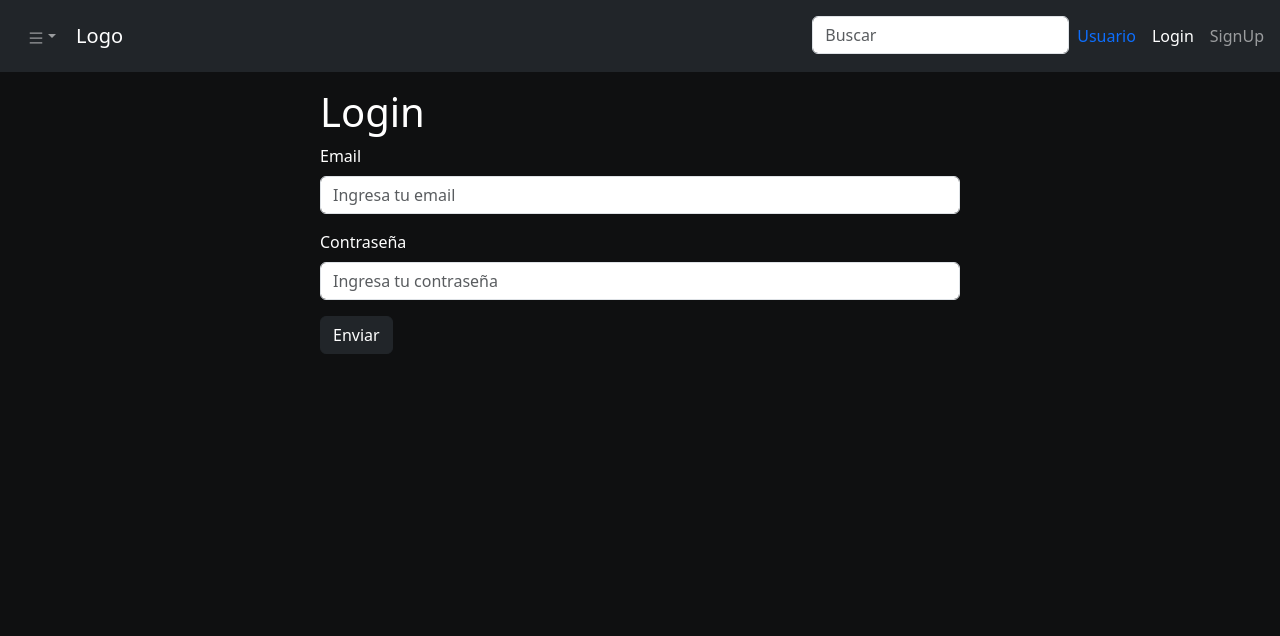
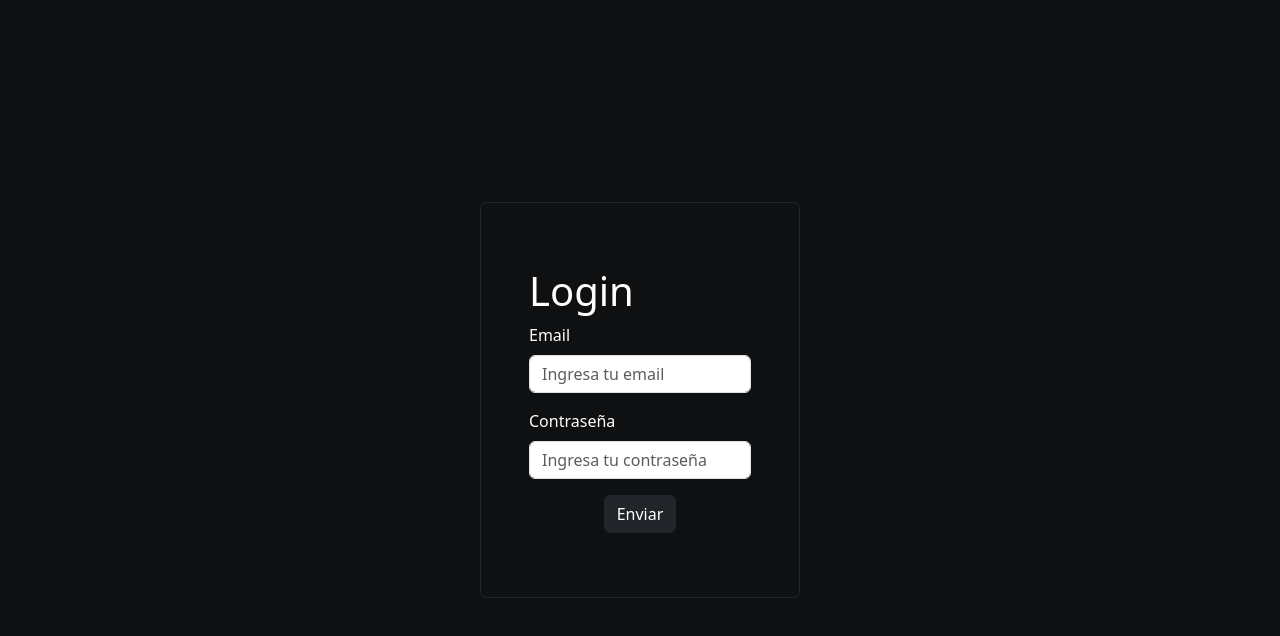
Before and after one commit to iperezsidgmann/Megalomaniac-proyecto-ADL, a React (Vite) app: page /login in a window 1280 px wide. Shown: the top 636 px of the page. Built offline with nearby package versions, Linux system fonts and the light colour scheme.

Commit message:
Se actualiza el enrutamiento del proyecto y se modifica la apariencia de los componentes login y signup

```diff
--- a/src/App.jsx
+++ b/src/App.jsx
@@ -1,45 +1,9 @@
-import { useMemo } from "react";
-import { BrowserRouter, Routes, Route } from "react-router-dom";
-import { Navbar } from "./components/Navbar";
-import { DetailProduct } from "./components/DetailProduct";
-import { HomePage } from "./views/HomePage";
-import { LoginPage } from "./views/LoginPage";
-import { SignupPage } from "./views/SignupPage";
-import { discos } from "./data/discos";
+import { AppRouter } from "./components/router/AppRouter"
 
-
-function App() {
-  // Lógica de búsqueda de discos
-  const searchDiscos = (term) => {
-    return discos.filter(
-      (disco) =>
-        disco.album.toLowerCase().includes(term.toLowerCase()) ||
-        disco.band.toLowerCase().includes(term.toLowerCase()) ||
-        disco.category.toLowerCase().includes(term.toLowerCase())
-    );
-  };
-
-  // Usamos useMemo para evitar recalcular los resultados de búsqueda en cada renderizado
-  const memoizedDiscos = useMemo(() => discos, []);
-  const memoizedSearchDiscos = useMemo(() => searchDiscos, []);
-
-  return (
-    <BrowserRouter>
-      <Navbar discos={memoizedDiscos} searchFunction={memoizedSearchDiscos} />
-      <Routes>
-        <Route path="/" element={<HomePage />} />
-        <Route path="*" element={<HomePage />} />
-        <Route path="/home" element={<HomePage />} />
-        <Route path="/login" element={<LoginPage />} />
-        <Route path="/signup" element={<SignupPage />} />
-        {/* Pasamos discos como una prop al componente DetailProduct */}
-        <Route
-          path="/detail/:id"
-          element={<DetailProduct discos={memoizedDiscos} />}
-        />
-      </Routes>
-    </BrowserRouter>
-  );
+export const App = () => {
+    return (
+        <>
+            <AppRouter />
+        </>
+    )
 }
-
-export default App;
--- a/src/components/DetailProduct.jsx
+++ b/src/components/DetailProduct.jsx
@@ -61,7 +61,7 @@ export const DetailProduct = ({ discos }) => {
                     </li>
                 </ul>
                 <button className="btn btn-dark mt-3" onClick={onNavigateBack}>
-                    Back
+                    Regresar
                 </button>
             </div>
         </div>
--- a/src/components/NavBar.jsx
+++ b/src/components/NavBar.jsx
@@ -16,11 +16,6 @@ export const Navbar = () => {
         setSearchTerm(searchTermFromURL);
     }, [location]);
 
-    const onLogout = () => {
-        navigate('/login', {
-            replace: true,
-        });
-    };
 
   const handleSearch = (e) => {
   e.preventDefault();
@@ -57,7 +52,7 @@ export const Navbar = () => {
 
                     <span className="nav-item nav-link text-primary">Usuario</span>
 
-                    <NavLink className="nav-item nav-link btn" to="/login" onClick={onLogout}>
+                    <NavLink className="nav-item nav-link btn" to="/login" >
                         Login
                     </NavLink>
 
--- a/src/components/Slider.jsx
+++ b/src/components/Slider.jsx
@@ -1,6 +1,7 @@
 import Carousel from 'react-bootstrap/Carousel';
 import { useState } from 'react';
 import '../styles.css'
+import 'animate.css'
 
 export const Slider = () => {
 
@@ -11,7 +12,7 @@ export const Slider = () => {
     };
 
     return (
-        <Carousel activeIndex={index} onSelect={handleSelect} className='slider-container'>
+        <Carousel activeIndex={index} onSelect={handleSelect} className='slider-container animate__animated animate__fadeIn'>
             <Carousel.Item>
                 <img src='../assets/img/img1_slider.png' alt="First slide" className='slider-image d-block w-100 h-50' />
                 {/* <Carousel.Caption>
--- /dev/null
+++ b/src/components/router/AppRouter.jsx
@@ -0,0 +1,17 @@
+import { Route, Routes } from "react-router-dom"
+import { LoginPage, SignupPage } from "../../views/index"
+import { AppRoutes } from "../routes/AppRoutes"
+
+export const AppRouter = () => {
+    return (
+
+        <>
+            <Routes>
+                <Route path="/login" element={<LoginPage />} />
+                <Route path="/signup" element={<SignupPage />} />
+                <Route path="*" element={<AppRoutes/>} />
+            </Routes>
+        </>
+
+    )
+}
--- /dev/null
+++ b/src/components/routes/AppRoutes.jsx
@@ -0,0 +1,38 @@
+import { useMemo } from "react";
+import { Routes, Route } from "react-router-dom";
+import { Navbar, DetailProduct } from '../index';
+import { HomePage } from "../../views/index";
+import { discos } from "../../data/discos";
+
+
+export const AppRoutes = () => {
+  // Lógica de búsqueda de discos
+  const searchDiscos = (term) => {
+    return discos.filter(
+      (disco) =>
+        disco.album.toLowerCase().includes(term.toLowerCase()) ||
+        disco.band.toLowerCase().includes(term.toLowerCase()) ||
+        disco.category.toLowerCase().includes(term.toLowerCase())
+    );
+  };
+
+  // Usamos useMemo para evitar recalcular los resultados de búsqueda en cada renderizado
+  const memoizedDiscos = useMemo(() => discos, []);
+  const memoizedSearchDiscos = useMemo(() => searchDiscos, []);
+
+  return (
+    <>
+      <Navbar discos={memoizedDiscos} searchFunction={memoizedSearchDiscos} />
+      <Routes>
+        <Route path="/" element={<HomePage />} />
+        <Route path="*" element={<HomePage />} />
+        <Route path="/home" element={<HomePage />} />
+        {/* Pasamos discos como una prop al componente DetailProduct */}
+        <Route
+          path="/detail/:id"
+          element={<DetailProduct discos={memoizedDiscos} />}
+        />
+      </Routes>
+    </>
+  );
+}
--- a/src/main.jsx
+++ b/src/main.jsx
@@ -1,9 +1,12 @@
 import React from 'react'
 import ReactDOM from 'react-dom/client'
-import App from './App.jsx'
+import { App } from './App.jsx'
+import { BrowserRouter } from 'react-router-dom'
 
 ReactDOM.createRoot(document.getElementById('root')).render(
-  <React.StrictMode>
-    <App />
-  </React.StrictMode>,
+    <React.StrictMode>
+        <BrowserRouter>
+            <App />
+        </BrowserRouter>
+    </React.StrictMode>,
 )
--- a/src/views/LoginPage.jsx
+++ b/src/views/LoginPage.jsx
@@ -1,6 +1,7 @@
 import { useState } from 'react';
 import { Button, Form } from 'react-bootstrap';
 import 'animate.css';
+
 
 export const LoginPage = () => {
     const [email, setEmail] = useState('');
@@ -30,9 +31,10 @@ export const LoginPage = () => {
         setIsLoggedIn(false);
     };
 
+
     if (isLoggedIn) {
         return (
-            <div className='col-md-6 mx-auto animate__animated animate__fadeIn'>
+            <div className='col-md-3 mx-auto animate__animated animate__fadeIn'>
                 <h1 className='mt-3'>Bienvenido!</h1>
 
                 {/* Insertar componente Perfil */}
@@ -45,7 +47,10 @@ export const LoginPage = () => {
     }
 
     return (
-        <div className='col-md-6 mx-auto animate__animated animate__fadeIn'>
+
+
+        <div className='d-flex justify-content-center align-items-center vh-100' >
+            <div className='col-md-3 mx-auto border border-dark rounded p-5 animate__animated animate__fadeIn'>
                 <h1 className='mt-3'>Login</h1>
 
                 <Form onSubmit={handleSubmit}>
@@ -69,12 +74,20 @@ export const LoginPage = () => {
                         />
                     </Form.Group>
 
+                    <div className="d-flex justify-content-center">
                         <Button variant='primary btn-dark mb-3' type='submit'>
                             Enviar
                         </Button>
+
+                    </div>
                 </Form>
 
                 {error ? <p className='error'>{error}</p> : null}
             </div>
+
+
+        </div>
+
+
     );
 };
--- a/src/views/SignupPage.jsx
+++ b/src/views/SignupPage.jsx
@@ -32,7 +32,10 @@ export const SignupPage = () => {
     };
 
     return (
-    <div className='col-md-6 mx-auto animate__animated animate__fadeIn'>
+
+        <div className='d-flex justify-content-center align-items-center vh-100' >
+
+            <div className='col-md-3 mx-auto border border-dark rounded p-5 animate__animated animate__fadeIn'>
                 <h1 className='mt-3'>SignUp</h1>
 
                 <Form onSubmit={handleSubmit}>
@@ -63,10 +66,11 @@ export const SignupPage = () => {
                             placeholder="Ingresa tu contraseña" />
                     </Form.Group>
 
+                    <div className="d-flex justify-content-center">
                         <Button variant="primary btn-dark mb-3" type="submit">
                             Registrarse
                         </Button>
-
+                    </div>
                 </Form>
 
                 {error
@@ -77,5 +81,7 @@ export const SignupPage = () => {
                     ? <p className="success">¡Registro exitoso! Redirigiendo...</p>
                     : null}
             </div>
+
+        </div>
     );
 };
```
Lines whose indentation alone changed are shown as unchanged.
